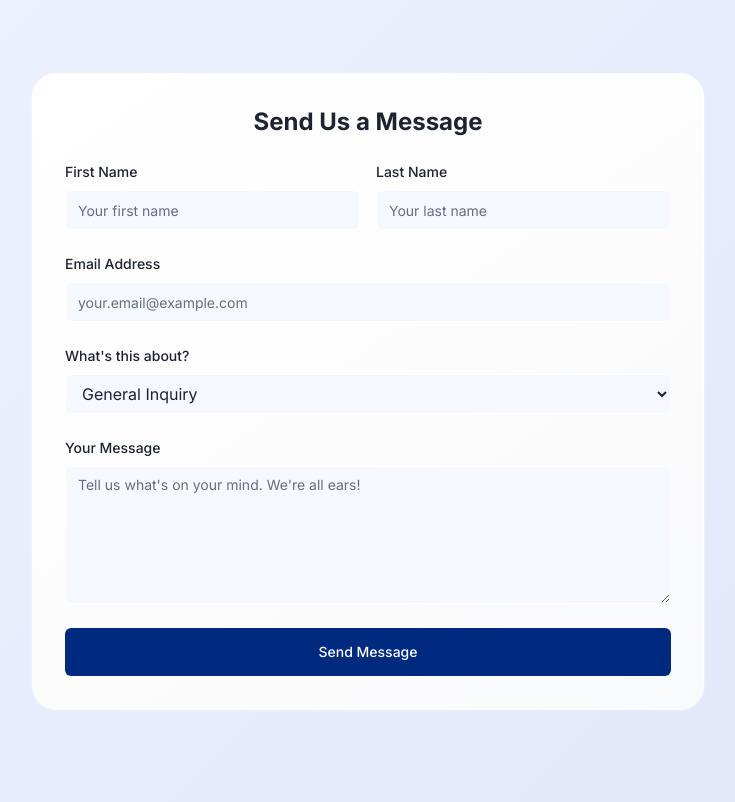
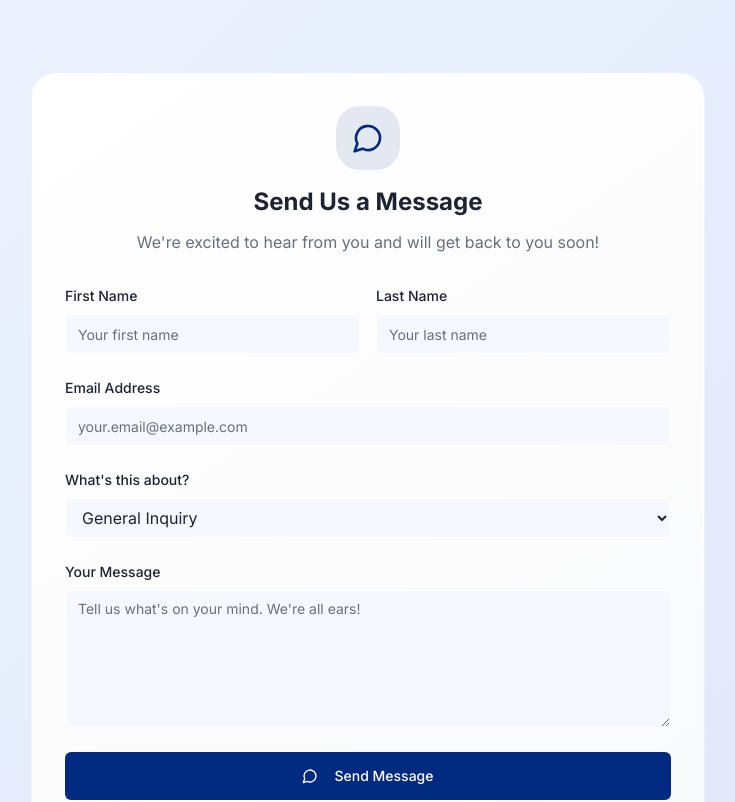
Before and after one commit to TxtSync-Limited/swinghub-modern-landing, a React (Vite) app: page /contact in a window 1280 px wide. Shown: the part 1340-2142 px from the top of the page, without its empty margins (272-1007 px from the left). Built offline with nearby package versions, Linux system fonts and the light colour scheme.

Commit message:
Refactor contact form
Update the contact form component to better match the overall design of the contact page.

```diff
--- a/src/pages/ContactUs.tsx
+++ b/src/pages/ContactUs.tsx
@@ -102,10 +102,18 @@ const ContactUs = () => {
         {/* Contact Form */}
         <section className="px-6 lg:px-8 py-16">
           <div className="max-w-2xl mx-auto">
-            <Card className="p-8 bg-gradient-card shadow-card border border-white/50 rounded-2xl">
-              <h2 className="text-2xl font-bold text-foreground mb-6 text-center">
-                Send Us a Message
-              </h2>
+            <Card className="p-8 bg-gradient-card shadow-card hover-lift border border-white/50 rounded-2xl group">
+              <div className="text-center mb-8">
+                <div className="w-16 h-16 bg-primary/10 rounded-2xl flex items-center justify-center mx-auto mb-4 group-hover:bg-primary/20 transition-smooth">
+                  <MessageCircle className="w-8 h-8 text-primary" />
+                </div>
+                <h2 className="text-2xl font-bold text-foreground mb-3">
+                  Send Us a Message
+                </h2>
+                <p className="text-muted-foreground">
+                  We're excited to hear from you and will get back to you soon!
+                </p>
+              </div>
 
               <form className="space-y-6">
                 <div className="grid md:grid-cols-2 gap-4">
@@ -113,13 +121,13 @@ const ContactUs = () => {
                     <label className="block text-sm font-medium text-foreground mb-2">
                       First Name
                     </label>
-                    <Input placeholder="Your first name" />
+                    <Input placeholder="Your first name" className="transition-smooth focus:ring-2 focus:ring-primary/20" />
                   </div>
                   <div>
                     <label className="block text-sm font-medium text-foreground mb-2">
                       Last Name
                     </label>
-                    <Input placeholder="Your last name" />
+                    <Input placeholder="Your last name" className="transition-smooth focus:ring-2 focus:ring-primary/20" />
                   </div>
                 </div>
 
@@ -127,14 +135,14 @@ const ContactUs = () => {
                   <label className="block text-sm font-medium text-foreground mb-2">
                     Email Address
                   </label>
-                  <Input type="email" placeholder="your.email@example.com" />
+                  <Input type="email" placeholder="your.email@example.com" className="transition-smooth focus:ring-2 focus:ring-primary/20" />
                 </div>
 
                 <div>
                   <label className="block text-sm font-medium text-foreground mb-2">
                     What's this about?
                   </label>
-                  <select className="w-full px-3 py-2 bg-background border border-input rounded-md text-foreground">
+                  <select className="w-full px-3 py-2 bg-background border border-input rounded-md text-foreground transition-smooth focus:ring-2 focus:ring-primary/20 focus:border-primary/50">
                     <option>General Inquiry</option>
                     <option>Feature Suggestion</option>
                     <option>Safety & Support</option>
@@ -151,10 +159,12 @@ const ContactUs = () => {
                   <Textarea
                     placeholder="Tell us what's on your mind. We're all ears!"
                     rows={6}
+                    className="transition-smooth focus:ring-2 focus:ring-primary/20"
                   />
                 </div>
 
-                <Button className="w-full bg-primary text-primary-foreground hover:bg-primary/90 h-12">
+                <Button className="w-full bg-primary text-primary-foreground hover:bg-primary/90 h-12 transition-smooth hover:shadow-lg">
+                  <MessageCircle className="w-4 h-4 mr-2" />
                   Send Message
                 </Button>
               </form>
```
